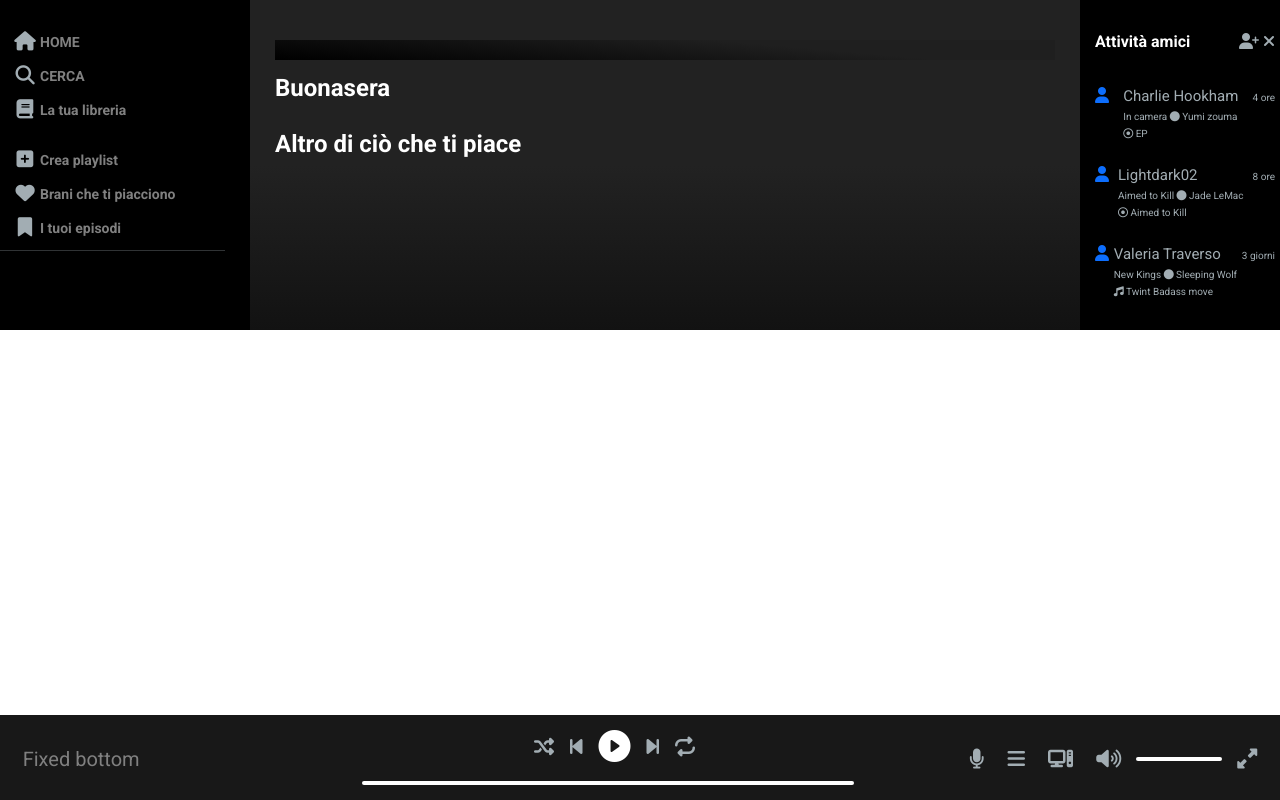
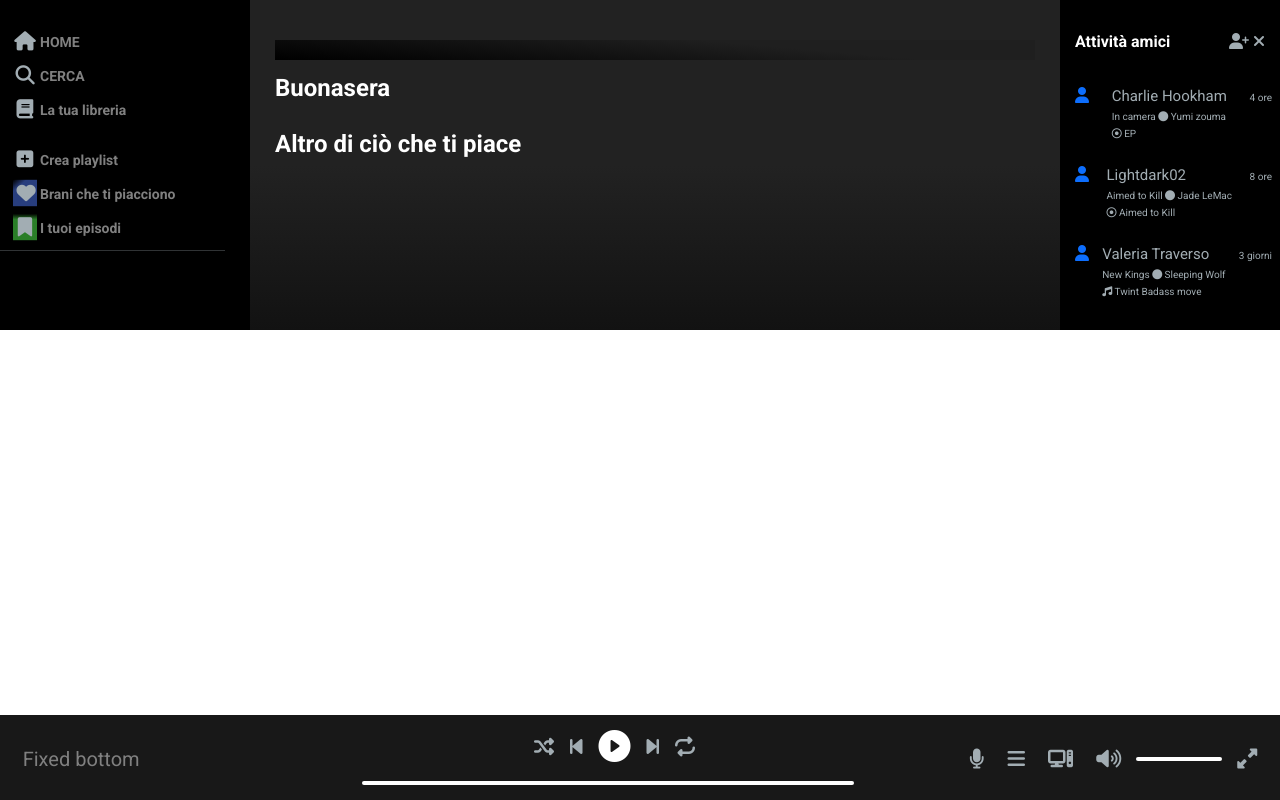
Before and after one commit to Luke-WB/BuildWeek2-Spotify, a plain HTML site: page homepage.html in a window 1280 px wide. Drawn offline with nearby package versions, Linux system fonts and the light colour scheme; no server answers.

Commit message:
aggiustamenti

```diff
--- a/assets/scss/app.scss
+++ b/assets/scss/app.scss
@@ -58,7 +58,7 @@
 .friends {
   background-color: black;
   padding: 30px 5px 0px 15px;
-  min-width: 200px;
+  min-width: 220px;
   .activity-div {
     display: flex;
     align-items: center;
@@ -259,3 +259,52 @@ input[type="range"]::-webkit-slider-runnable-track:hover {
   background: white;
   cursor: pointer;
 }
+
+#sfondoUno {
+  padding: 3px;
+  background: rgb(40, 62, 126);
+  background: -moz-linear-gradient(
+    319deg,
+    rgba(40, 62, 126, 1) 75%,
+    rgba(0, 0, 0, 0.8909024791557247) 100%
+  );
+  background: -webkit-linear-gradient(
+    319deg,
+    rgba(40, 62, 126, 1) 75%,
+    rgba(0, 0, 0, 0.8909024791557247) 100%
+  );
+  background: linear-gradient(
+    319deg,
+    rgba(40, 62, 126, 1) 75%,
+    rgba(0, 0, 0, 0.8909024791557247) 100%
+  );
+  filter: progid:DXImageTransform.Microsoft.gradient(startColorstr="#283e7e",endColorstr="#000000",GradientType=1);
+}
+#sfondoDue {
+  padding: 3px;
+  background: rgb(42, 126, 40);
+  background: -moz-linear-gradient(
+    0deg,
+    rgba(42, 126, 40, 1) 79%,
+    rgba(0, 0, 0, 0.8909024791557247) 100%
+  );
+  background: -webkit-linear-gradient(
+    0deg,
+    rgba(42, 126, 40, 1) 79%,
+    rgba(0, 0, 0, 0.8909024791557247) 100%
+  );
+  background: linear-gradient(
+    0deg,
+    rgba(42, 126, 40, 1) 79%,
+    rgba(0, 0, 0, 0.8909024791557247) 100%
+  );
+  filter: progid:DXImageTransform.Microsoft.gradient(startColorstr="#2a7e28",endColorstr="#000000",GradientType=1);
+}
+
+.mar {
+  margin-right: 10px;
+}
+
+.ore {
+  margin-right: 3px;
+}
--- a/homepage.html
+++ b/homepage.html
@@ -52,11 +52,11 @@
                 ><a href="#">Crea playlist</a>
               </div>
               <div>
-                <i class="fa-solid fa-heart"></i
+                <i class="fa-solid fa-heart" id="sfondoUno"></i
                 ><a href="">Brani che ti piacciono</a>
               </div>
               <div>
-                <i class="fa-solid fa-bookmark"></i
+                <i class="fa-solid fa-bookmark" id="sfondoDue"></i
                 ><a href="">I tuoi episodi</a>
               </div>
             </ul>
@@ -106,7 +106,7 @@
           <div>
             <h3>Attività amici</h3>
           </div>
-          <div>
+          <div class="mar">
             <i class="fa-solid fa-user-plus"></i>
             <i class="fa-solid fa-xmark"></i>
           </div>
@@ -121,7 +121,7 @@
             <p><i class="far fa-dot-circle"></i> EP</p>
           </div>
           <div>
-            <p>4 ore</p>
+            <p class="ore">4 ore</p>
           </div>
         </div>
         <div class="profile">
@@ -134,7 +134,7 @@
             <p><i class="far fa-dot-circle"></i> Aimed to Kill</p>
           </div>
           <div>
-            <p>8 ore</p>
+            <p class="ore">8 ore</p>
           </div>
         </div>
         <div class="profile">
@@ -147,7 +147,7 @@
             <p><i class="fas fa-music"></i> Twint Badass move</p>
           </div>
           <div>
-            <p>3 giorni</p>
+            <p class="ore">3 giorni</p>
           </div>
         </div>
       </div>
```
Also changed, not shown: album-page.html (+6 -6 lines), artist.html (+6 -6 lines), assets/scss/app.css, 1 other file.
